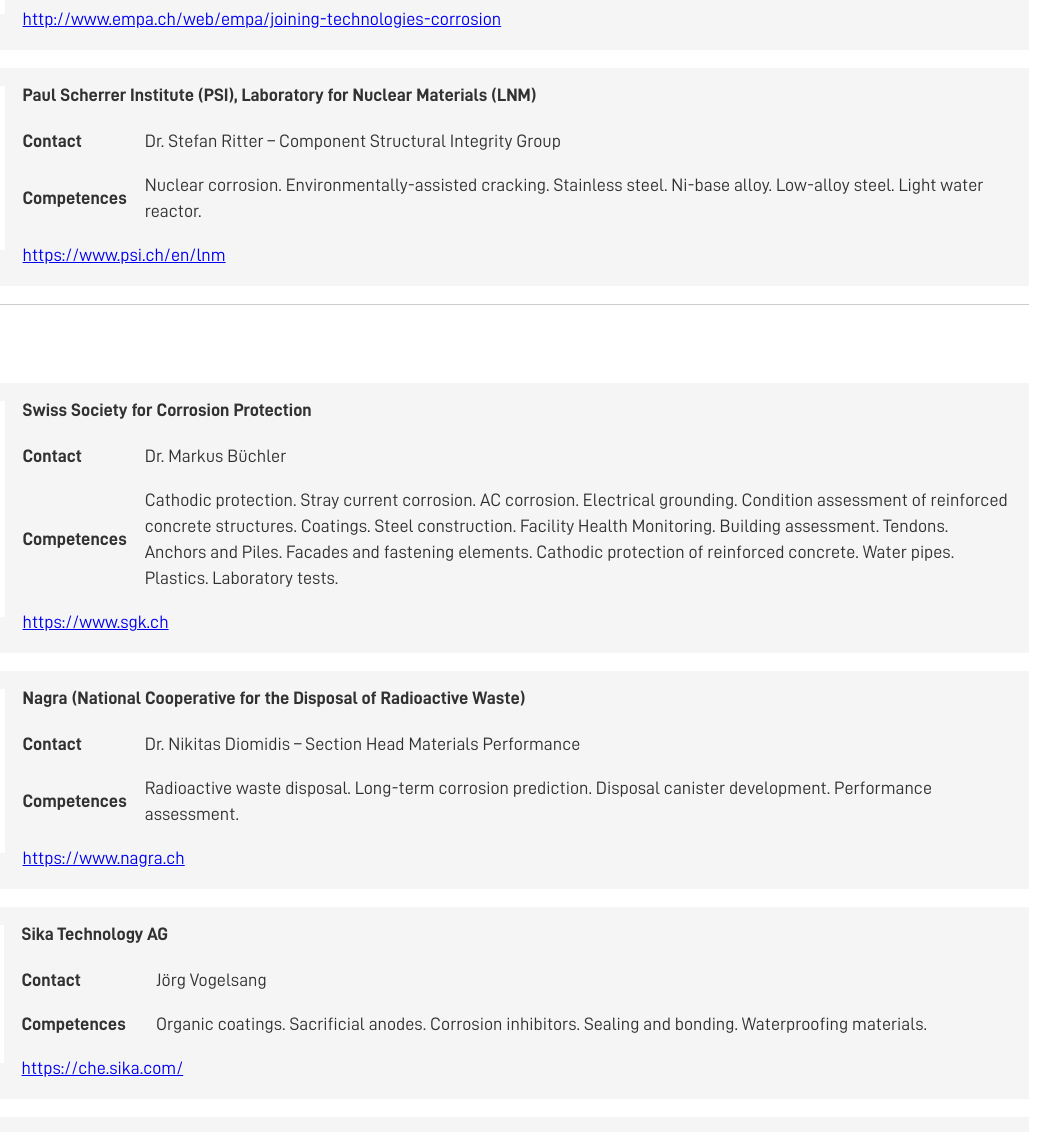
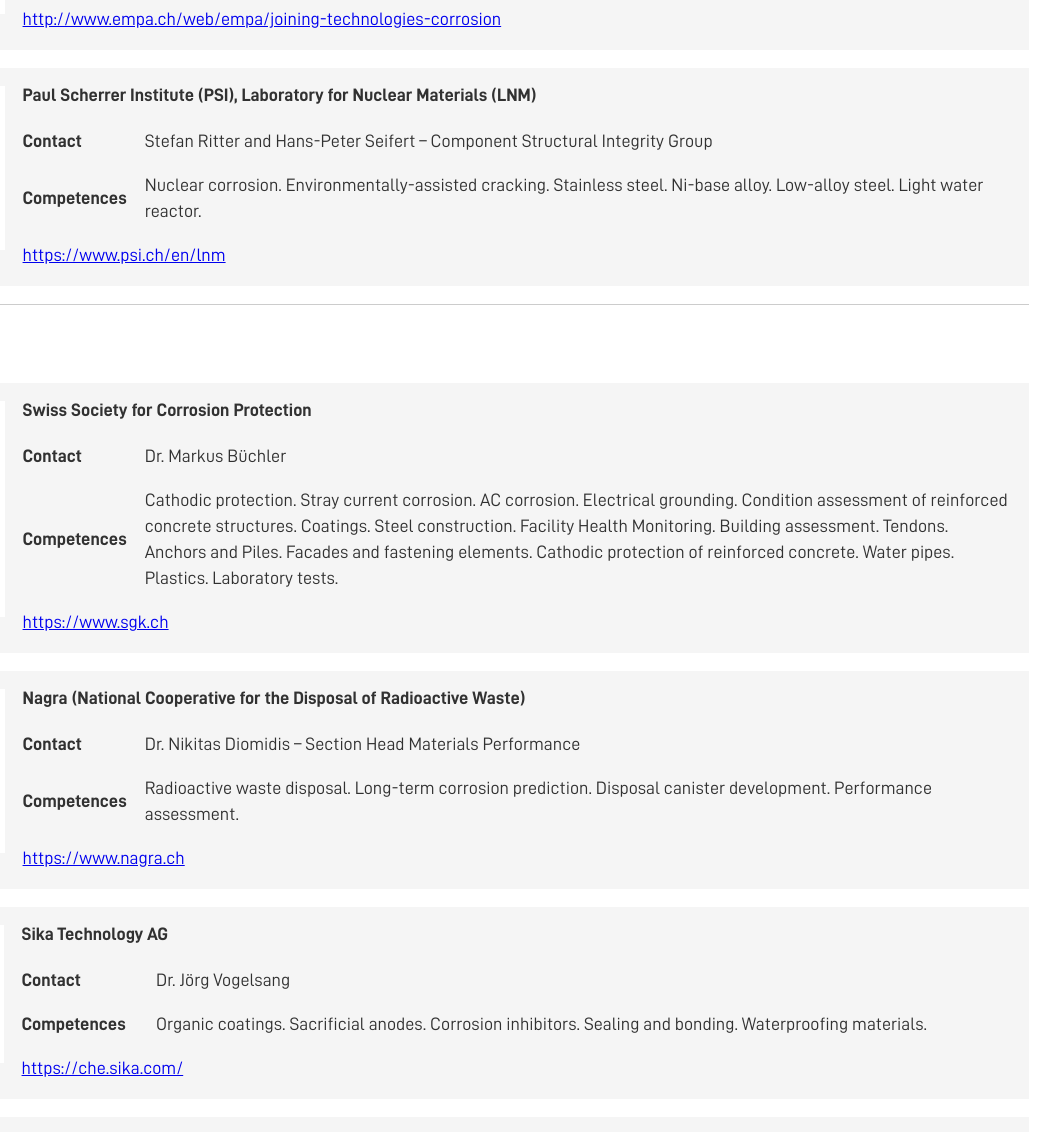
Before and after one commit to thiloschmid/swisscorr, a Gatsby site: page /members in a window 1280 px wide. Shown: the part 976-2108 px from the top of the page, 231-1280 px from the left. Built offline with nearby package versions, Linux system fonts and the light colour scheme; Gatsby itself is replaced by a stand-in of ours.

Commit message:
corrected titles for psi and sika on members page

```diff
--- a/src/pages/members.tsx
+++ b/src/pages/members.tsx
@@ -58,7 +58,7 @@ const SecondPage = () => (
         "Paul Scherrer Institute (PSI), Laboratory for Nuclear Materials (LNM)"
       }
       logo={psi}
-      contact={"Dr. Stefan Ritter – Component Structural Integrity Group"}
+      contact={"Stefan Ritter and Hans-Peter Seifert – Component Structural Integrity Group"}
       keywords={
         "Nuclear corrosion. Environmentally-assisted cracking. Stainless steel. Ni-base alloy. Low-alloy steel. Light water reactor."
       }
@@ -92,7 +92,7 @@ const SecondPage = () => (
     <MemberCard
       institution={"Sika Technology AG"}
       logo={sika}
-      contact={"Jörg Vogelsang"}
+      contact={"Dr. Jörg Vogelsang"}
       keywords={
         "Organic coatings. Sacrificial anodes. Corrosion inhibitors. Sealing and bonding. Waterproofing materials."
       }
```
